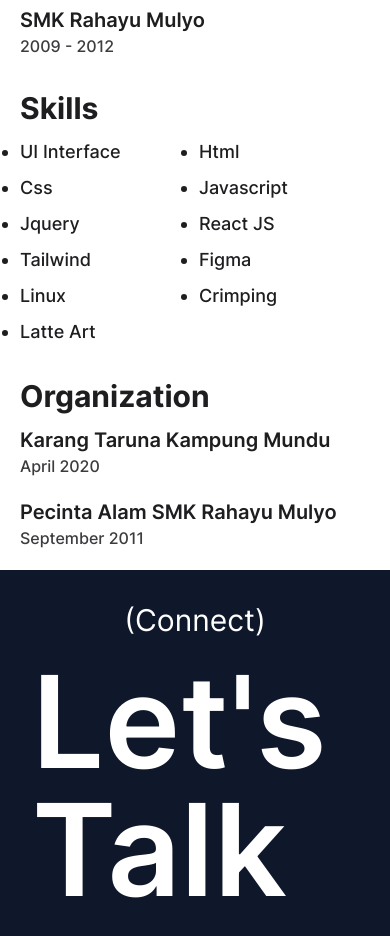
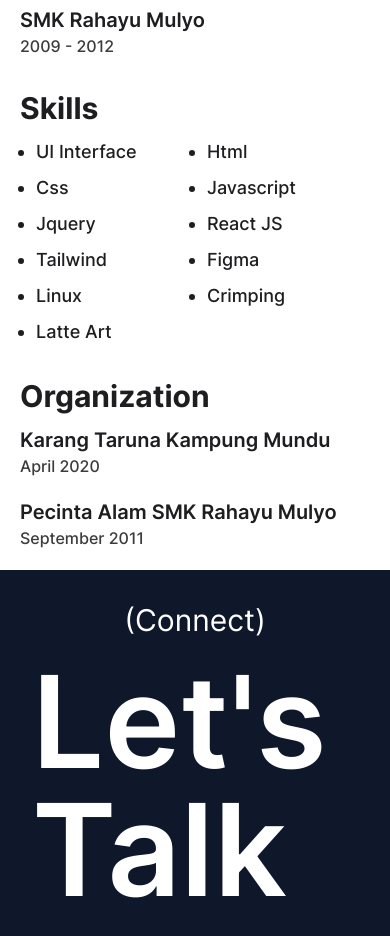
Before and after one commit to budiboysupertramp/budiboy_porto, a React (Vite) app: page /about in a window 390 px wide. Shown: the part 1660-2596 px from the top of the page. Built offline with nearby package versions, Linux system fonts and the light colour scheme.

Commit message:
add pading left

```diff
--- a/src/pages/about/About.jsx
+++ b/src/pages/about/About.jsx
@@ -70,7 +70,7 @@ const About = () => {
                 <div className="bx-content-cv w-full">
                   <h1 className="md:text-7xl sm:text-3xl font-bold">Skills</h1>
                   <div className="w-full flex flex-col gap-5 md:mt-4 sm:mt-3">
-                    <div  className="col-cv w-full md:pl-7 sm:pl-0 grid md:grid-cols-4 sm:grid-cols-2 gap-2" >
+                    <div  className="col-cv w-full md:pl-7 sm:pl-4 grid md:grid-cols-4 sm:grid-cols-2 gap-2" >
                     {DataHelper && budiSkill.map((skill, index)=> (
                         <p key = {index} className="col-cv-work sm:text-lg md:text-xl list-item">{skill.title}</p>
                     ))}
```
